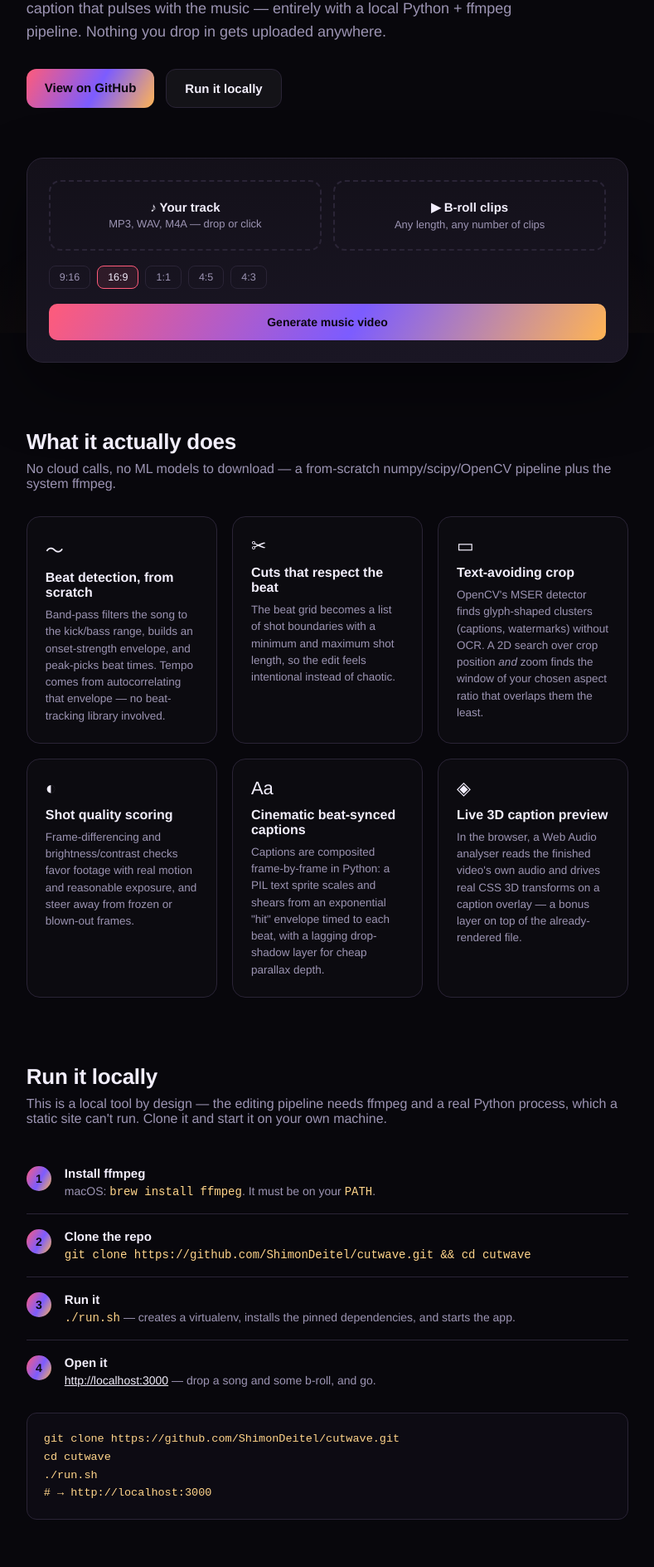
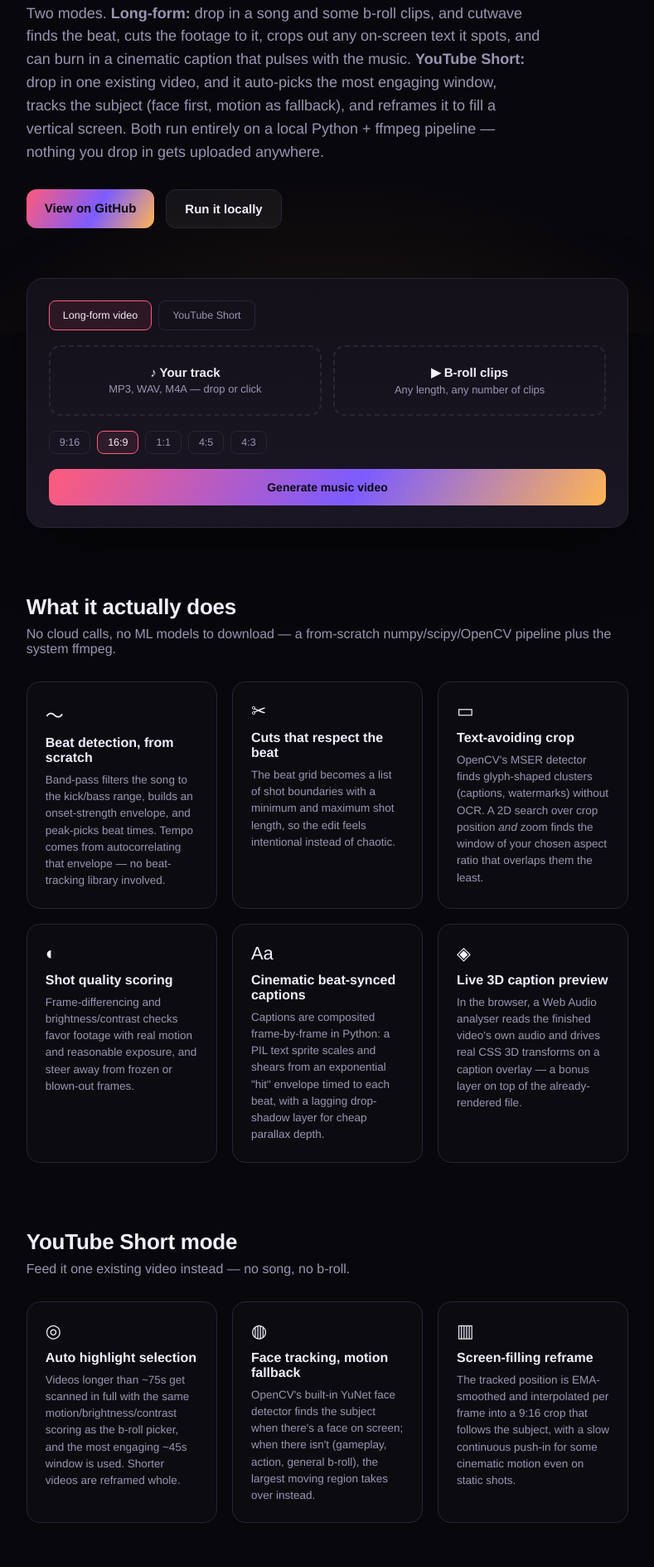
Before and after one commit to ShimonDeitel/cutwave, a plain HTML site: page docs/index.html in a window 1280 px wide. Shown: the part 399-2287 px from the top of the page at 83% size, without its empty margins (245-1034 px from the left). Drawn offline with Linux system fonts and the light colour scheme.

Commit message:
Update landing page for the new Short mode
The GitHub Pages landing page still only described the original
long-form beat-cut flow. Added a YouTube Short section (highlight
selection, face/motion tracking, screen-filling reframe) and updated
the hero copy and mock preview to reflect both modes.

Co-Authored-By: Claude Sonnet 5 <noreply@anthropic.com>

```diff
--- a/docs/index.html
+++ b/docs/index.html
@@ -83,10 +83,13 @@ code { color: #ffd48a; }
   </div>
 
   <div class="hero">
-    <h1>Beat-cut your b-roll<br><span class="grad-text">without leaving your machine.</span></h1>
-    <p>Drop in a song and some b-roll clips. cutwave finds the beat, cuts the footage to it, crops out
-       any on-screen text it spots, and can burn in a cinematic caption that pulses with the music —
-       entirely with a local Python + ffmpeg pipeline. Nothing you drop in gets uploaded anywhere.</p>
+    <h1>Beat-cut your b-roll,<br>reframe your videos —<br><span class="grad-text">without leaving your machine.</span></h1>
+    <p>Two modes. <b>Long-form:</b> drop in a song and some b-roll clips, and cutwave finds the beat,
+       cuts the footage to it, crops out any on-screen text it spots, and can burn in a cinematic
+       caption that pulses with the music. <b>YouTube Short:</b> drop in one existing video, and it
+       auto-picks the most engaging window, tracks the subject (face first, motion as fallback), and
+       reframes it to fill a vertical screen. Both run entirely on a local Python + ffmpeg pipeline —
+       nothing you drop in gets uploaded anywhere.</p>
     <div class="cta-row">
       <a class="btn btn-primary" href="https://github.com/ShimonDeitel/cutwave">View on GitHub</a>
       <a class="btn btn-secondary" href="#run">Run it locally</a>
@@ -94,6 +97,10 @@ code { color: #ffd48a; }
   </div>
 
   <div class="mock" aria-hidden="true">
+    <div class="mock-chip-row" style="margin-top:0; margin-bottom:18px;">
+      <span class="mock-chip active" style="padding:10px 16px;">Long-form video</span>
+      <span class="mock-chip" style="padding:10px 16px;">YouTube Short</span>
+    </div>
     <div class="mock-row">
       <div class="mock-box"><b>♪ Your track</b>MP3, WAV, M4A — drop or click</div>
       <div class="mock-box"><b>▶ B-roll clips</b>Any length, any number of clips</div>
@@ -145,6 +152,28 @@ code { color: #ffd48a; }
     </div>
   </div>
 
+  <div class="section">
+    <h2>YouTube Short mode</h2>
+    <div class="sub">Feed it one existing video instead — no song, no b-roll.</div>
+    <div class="grid">
+      <div class="card">
+        <div class="icon">◎</div>
+        <h3>Auto highlight selection</h3>
+        <p>Videos longer than ~75s get scanned in full with the same motion/brightness/contrast scoring as the b-roll picker, and the most engaging ~45s window is used. Shorter videos are reframed whole.</p>
+      </div>
+      <div class="card">
+        <div class="icon">◍</div>
+        <h3>Face tracking, motion fallback</h3>
+        <p>OpenCV's built-in YuNet face detector finds the subject when there's a face on screen; when there isn't (gameplay, action, general b-roll), the largest moving region takes over instead.</p>
+      </div>
+      <div class="card">
+        <div class="icon">▥</div>
+        <h3>Screen-filling reframe</h3>
+        <p>The tracked position is EMA-smoothed and interpolated per frame into a 9:16 crop that follows the subject, with a slow continuous push-in for some cinematic motion even on static shots.</p>
+      </div>
+    </div>
+  </div>
+
   <div class="section" id="run">
     <h2>Run it locally</h2>
     <div class="sub">This is a local tool by design — the editing pipeline needs ffmpeg and a real Python process, which a static site can't run. Clone it and start it on your own machine.</div>
@@ -164,7 +193,7 @@ code { color: #ffd48a; }
       </div>
       <div class="step">
         <div class="step-num"></div>
-        <div><strong>Open it</strong><p><a href="http://localhost:3000" style="color:var(--text)">http://localhost:3000</a> — drop a song and some b-roll, and go.</p></div>
+        <div><strong>Open it</strong><p><a href="http://localhost:3000" style="color:var(--text)">http://localhost:3000</a> — pick Long-form or Short at the top, drop your files, and go.</p></div>
       </div>
     </div>
 
```
